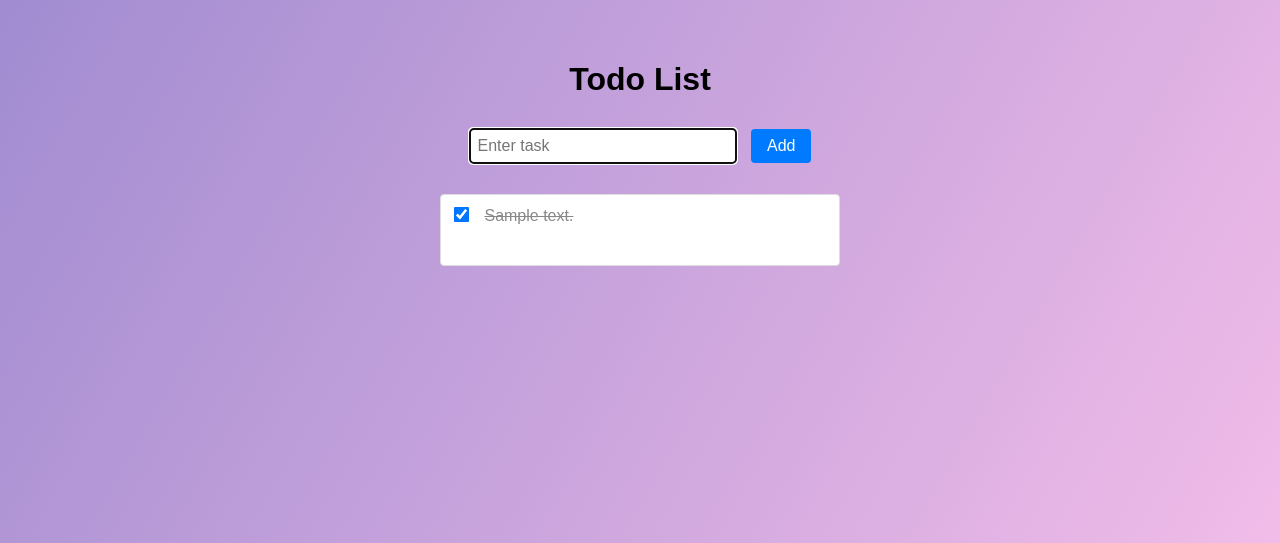
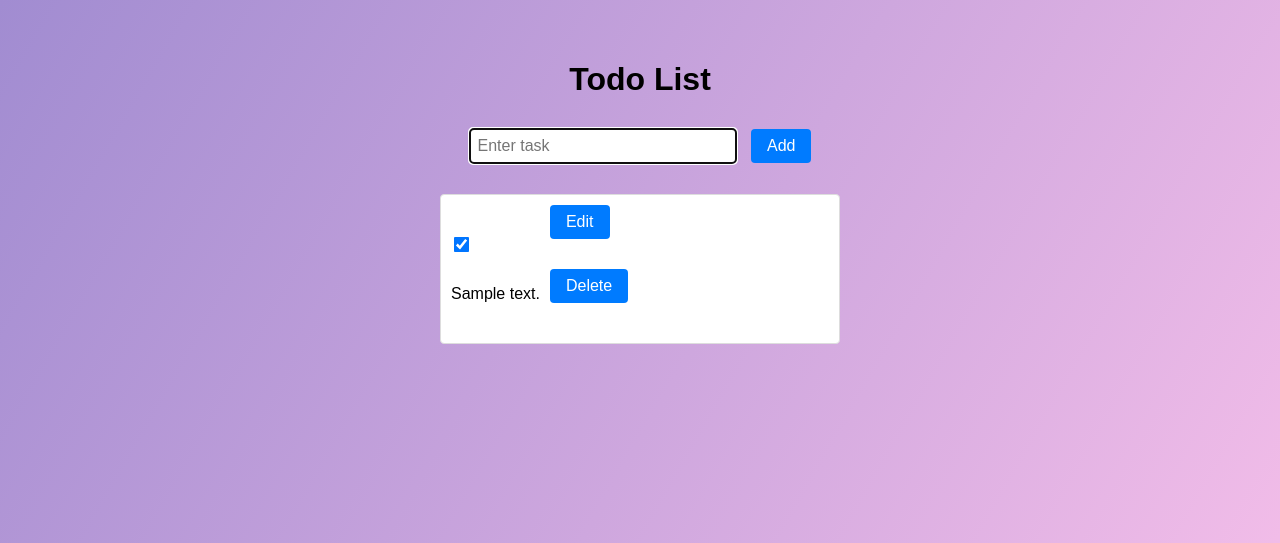
Before and after one commit to amitthakur2915/TodoApp1.1, a Node server app: template views/list.ejs in a window 1280 px wide. Shown: the top 543 px of the page. Run offline with Node 20, Linux system fonts and the light colour scheme; the template is opened without the code that fills it: most values are stand-ins (such as "Sample title", 1, 10 or a date in 2020).

Commit message:
Update list.ejs

```diff
--- a/views/list.ejs
+++ b/views/list.ejs
@@ -1,35 +1,56 @@
 <!DOCTYPE html>
 <html lang="en">
-
 <head>
     <meta charset="UTF-8">
     <title>Todo List</title>
     <link rel="stylesheet" href="/style.css">
 </head>
-
 <body>
     <h1>Todo List</h1>
 
-    <form action="/" method="POST">
+    <form action="/" method="POST" class="task-form">
         <input type="text" name="ele1" placeholder="Enter task" autocomplete="off" autofocus required>
-        <button type="submit">Add</button>
+        <button type="submit" class="add-btn">Add</button>
     </form>
-
 
     <ul>
         <% ejes.forEach(function(task, index) { %>
-            <li>
-                <form action="/toggle" method="POST">
-                    <input type="hidden" name="index" value="<%= index %>">
-                    <input type="checkbox" id="task-<%= index %>" name="done" onchange="this.form.submit()" <%=task.done
-                        ? 'checked' : '' %> >
-                    <label for="task-<%= index %>" class="<%= task.done ? 'completed' : '' %>">
-                        <%= task.text %>
-                    </label>
-                </form>
+            <li class="task-item">
+                <div class="task-content">
+                    <form action="/toggle" method="POST" class="inline-form">
+                        <input type="hidden" name="index" value="<%= index %>">
+                        <input type="checkbox" name="done" onchange="this.form.submit()" <%= task.done ? 'checked' : '' %> />
+                    </form>
+
+                    <% if (typeof editIndex !== 'undefined' && editIndex == index) { %>
+                        <form action="/edit/<%= index %>?_method=PUT" method="POST" class="inline-form grow">
+                            <input type="text" name="updatedText" value="<%= task.text %>" required>
+                            <button type="submit" class="edit-btn">Save</button>
+                        </form>
+                    <% } else { %>
+                        <span class="task-label <%= task.done ? 'completed' : '' %>"><%= task.text %></span>
+                    <% } %>
+                </div>
+
+                <div class="task-buttons">
+                    <% if (!(typeof editIndex !== 'undefined' && editIndex == index)) { %>
+                        <form action="/edit" method="POST" class="inline-form no-grow">
+                            <input type="hidden" name="index" value="<%= index %>">
+                            <button type="submit" class="edit-btn">Edit</button>
+                        </form>
+                    <% } %>
+                    <form action="/delete/<%= index %>?_method=DELETE" method="POST" class="inline-form no-grow" onsubmit="return confirmDelete()">
+                        <button type="submit" class="delete-btn">Delete</button>
+                    </form>
+                </div>
             </li>
-            <% }) %>
+        <% }) %>
     </ul>
+
+    <script>
+        function confirmDelete() {
+            return confirm("Are you sure you want to delete this task?");
+        }
+    </script>
 </body>
-
 </html>
```
